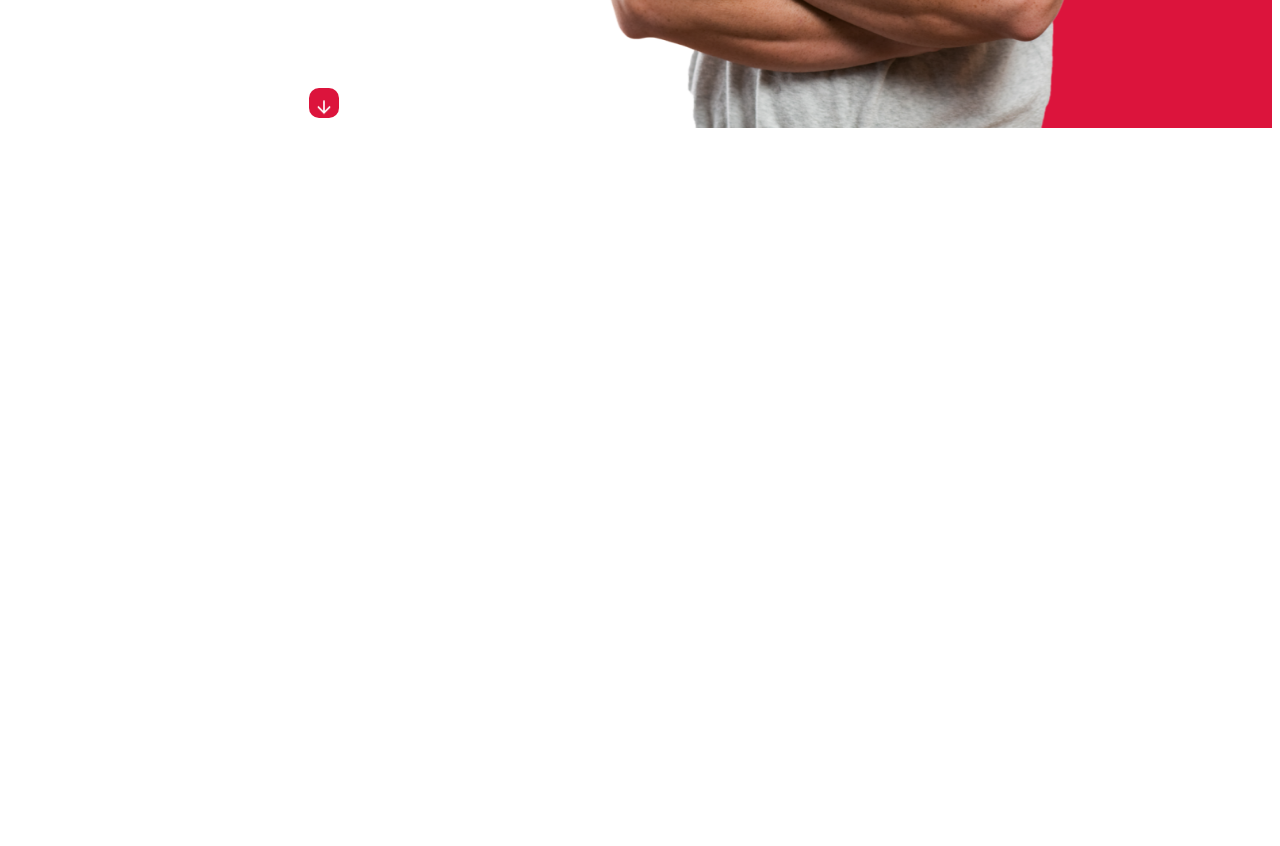
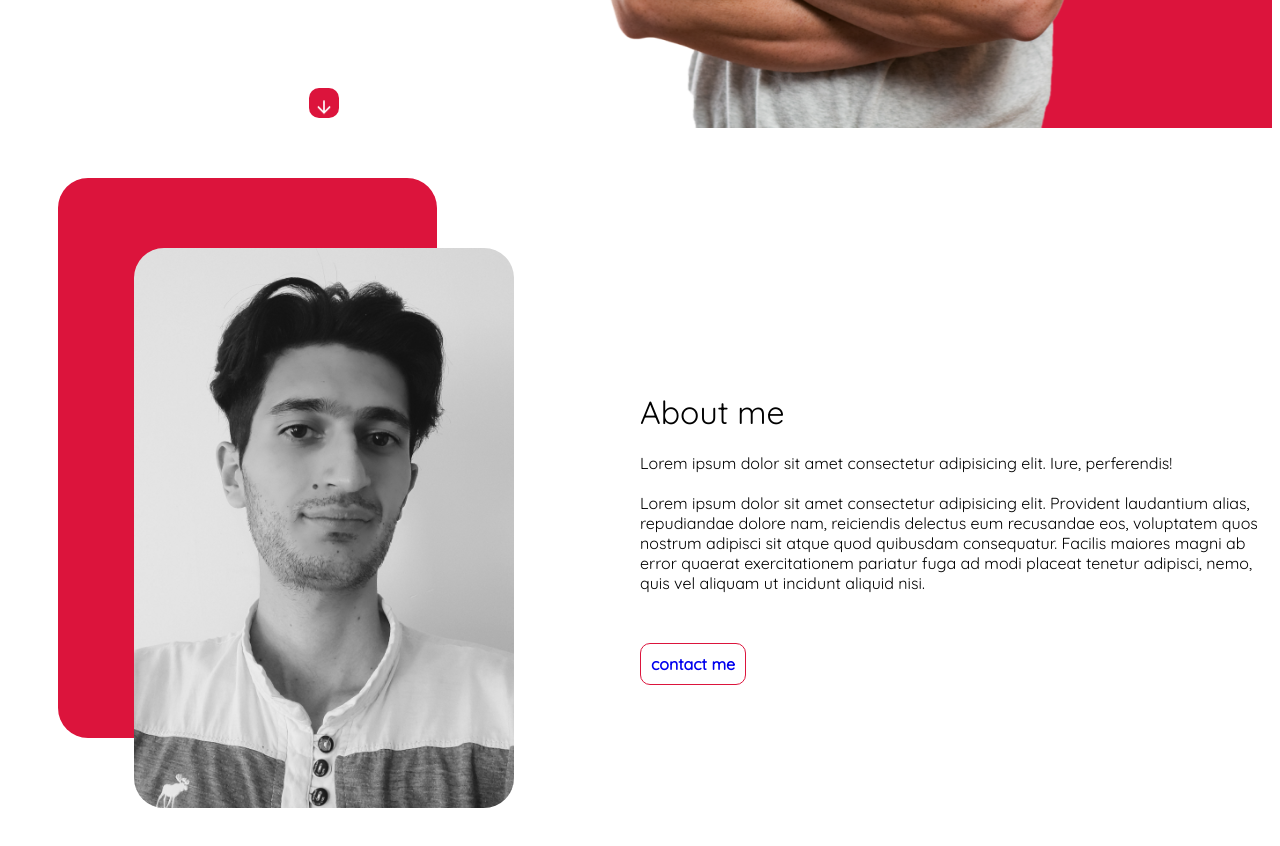
Before and after one commit to Mahdi-Hazrati/mahdi-hazrati.github.io, a React (Create React App) app: page / in a window 1280 px wide. Shown: the part 680-1526 px from the top of the page. Before the commit the page ends 816 px from the top, so only its background shows below. Built offline with nearby package versions, Linux system fonts and the light colour scheme.

Commit message:
add about me component

```diff
--- /dev/null
+++ b/src/Components/About/About.jsx
@@ -0,0 +1,26 @@
+import "./about.scss"
+import pic from "../../Assets/images/mahdi-hazrati-profile-picture.jpg"
+const About = ()=>{
+    return (
+        <div className="about">
+            <div className="left">
+                <div className="card background"></div>
+                <div className="card">
+                    <img src={pic} alt="about me" className="picture"/>
+                </div>
+            </div>
+            <div className="right">
+                <h1 className="title">About me</h1>
+                <p className="sub-title">Lorem ipsum dolor sit amet consectetur adipisicing elit. Iure, perferendis!</p>
+                <p className="description">
+                    Lorem ipsum dolor sit amet consectetur adipisicing elit. Provident laudantium alias, repudiandae dolore nam, reiciendis delectus eum recusandae eos, voluptatem quos nostrum adipisci sit atque quod quibusdam consequatur. Facilis maiores magni ab error quaerat exercitationem pariatur fuga ad modi placeat tenetur adipisci, nemo, quis vel aliquam ut incidunt aliquid nisi.
+                </p>
+                <div className="contact-me">
+                    <a href="#contact-form">contact me</a>
+                </div>
+            </div>
+        </div>
+    )
+}
+
+export default About
--- /dev/null
+++ b/src/Components/About/about.scss
@@ -0,0 +1,81 @@
+:root{
+    --main-primary-color:rgb(220, 20, 60);
+    --main-white-color:rgb(255, 255, 255);
+    --main-black-color:rgb(0, 0, 0);
+}
+
+.about{
+    height: 100vh;
+    display: flex;
+    flex-direction: row;
+    align-items: center;
+    .left{
+        flex: 1;
+        display: flex;
+        align-items: center;
+        justify-content: center;
+        position: relative;
+        height: 100%;
+
+        .card.background{
+            position: absolute;
+            background-color: var(--main-primary-color);
+            top: 50px;
+            left: 50px;
+        }
+        .card{
+            width: 60%;
+            height: 70vh;
+            border-radius: 30px;
+            position: absolute;
+            overflow: hidden;
+            .picture{
+                width: 100%;
+                height: 100%;
+                object-fit: cover;
+                object-position: center;
+                -webkit-user-drag: none;
+                user-select: none;
+            }
+
+        }
+
+    }
+    .right{
+        flex: 1;
+        .title{
+            font-weight: 400;
+        }
+        .sub-title{
+            margin: 20px 0px;
+
+
+        }
+        .description{
+            font-weight: 300;
+
+        }
+        .contact-me{
+            width: max-content;
+            padding: 10px;
+            margin-top: 50px;
+            display: flex;
+            justify-content: center;
+            align-items: center;
+            border: 1px solid var(--main-primary-color);
+            color: var(--main-primary-color);
+            border-radius: 10px;
+            transition: 0.5s;
+            font-weight: bold;
+            a{
+                text-decoration: none;
+                cursor: unset;
+            }
+            &:hover{
+                background-color: var(--main-primary-color);
+                color: var(--main-white-color);
+                cursor: pointer;
+            }
+        }
+    }
+}
--- a/src/Components/App/App.jsx
+++ b/src/Components/App/App.jsx
@@ -2,12 +2,14 @@ import "reset-default-style"
 import "../../Global/font-face.scss"
 import './App.scss';
 import Introduction from "../Introduction/Introduction";
+import About from "../About/About";
 
 
 function App() {
   return (
     <div className="app">
       <Introduction />
+      <About />
     </div>
   )
 }
```
